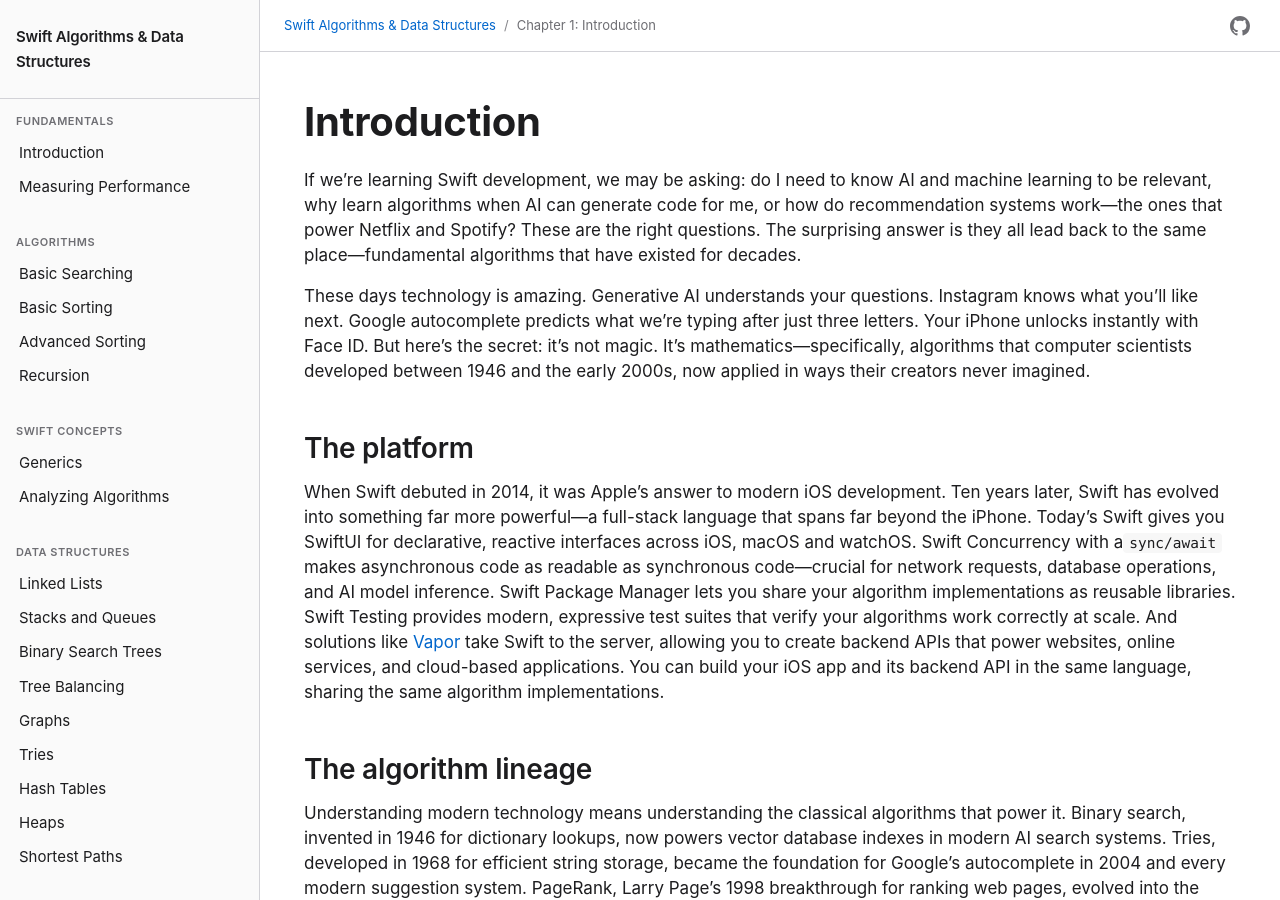
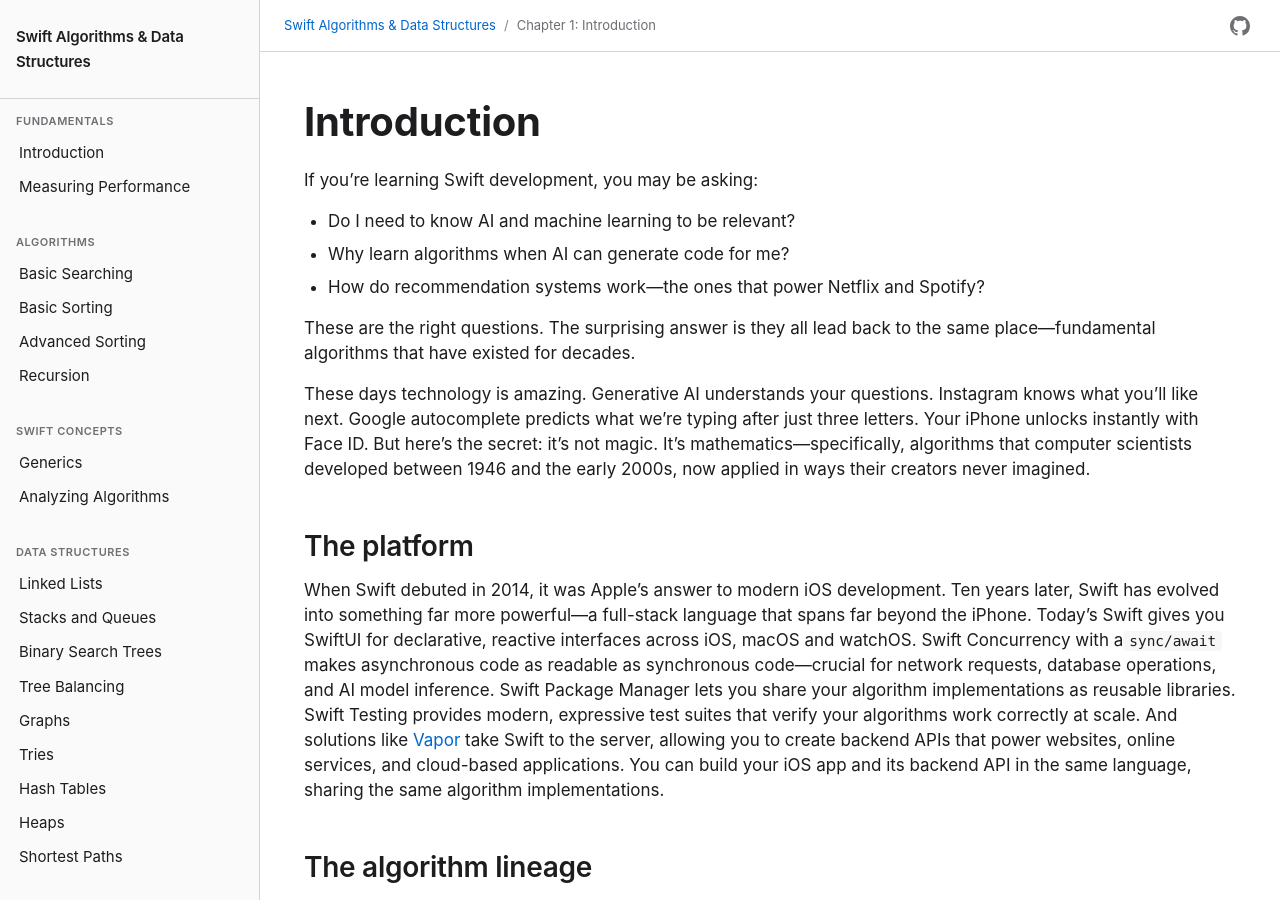
Before and after one commit to waynewbishop/swift-algorithms, a Jekyll site: the page built from 01-introduction.md, in a window 1280 px wide and 900 px high. Built offline with Jekyll 4.4.1, drawn with Linux system fonts in a browser that asks for light colours.

Commit message:
fix: introduction reformatting..

```diff
--- a/01-introduction.md
+++ b/01-introduction.md
@@ -5,7 +5,13 @@ description: "Understanding algorithms and their importance in Swift development
 ---
 # Introduction
 
-If we're learning Swift development, we may be asking: do I need to know AI and machine learning to be relevant, why learn algorithms when AI can generate code for me, or how do recommendation systems work—the ones that power Netflix and Spotify? These are the right questions. The surprising answer is they all lead back to the same place—fundamental algorithms that have existed for decades.
+If you're learning Swift development, you may be asking:
+
+- Do I need to know AI and machine learning to be relevant?
+- Why learn algorithms when AI can generate code for me?
+- How do recommendation systems work—the ones that power Netflix and Spotify?
+
+These are the right questions. The surprising answer is they all lead back to the same place—fundamental algorithms that have existed for decades.
 
 These days technology is amazing. Generative AI understands your questions. Instagram knows what you'll like next. Google autocomplete predicts what we're typing after just three letters. Your iPhone unlocks instantly with Face ID. But here's the secret: it's not magic. It's mathematics—specifically, algorithms that computer scientists developed between 1946 and the early 2000s, now applied in ways their creators never imagined.
 
```
